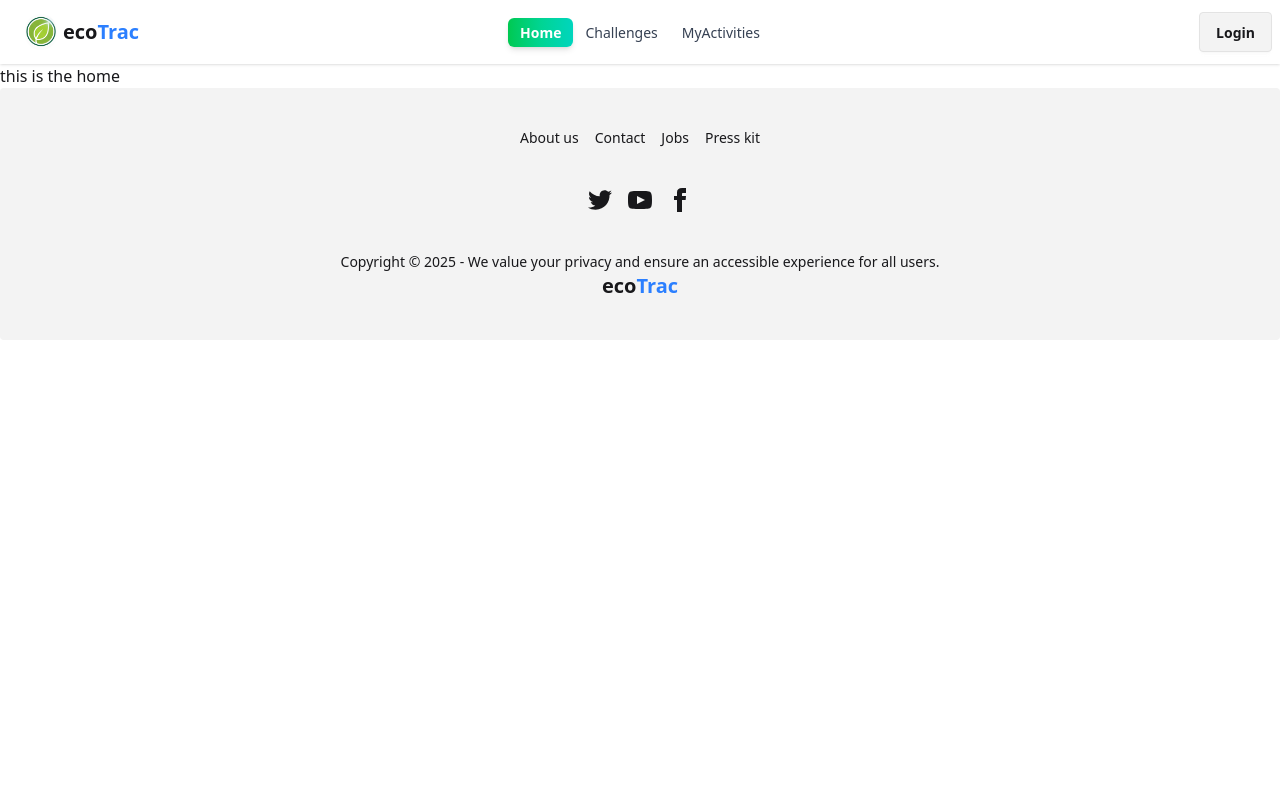
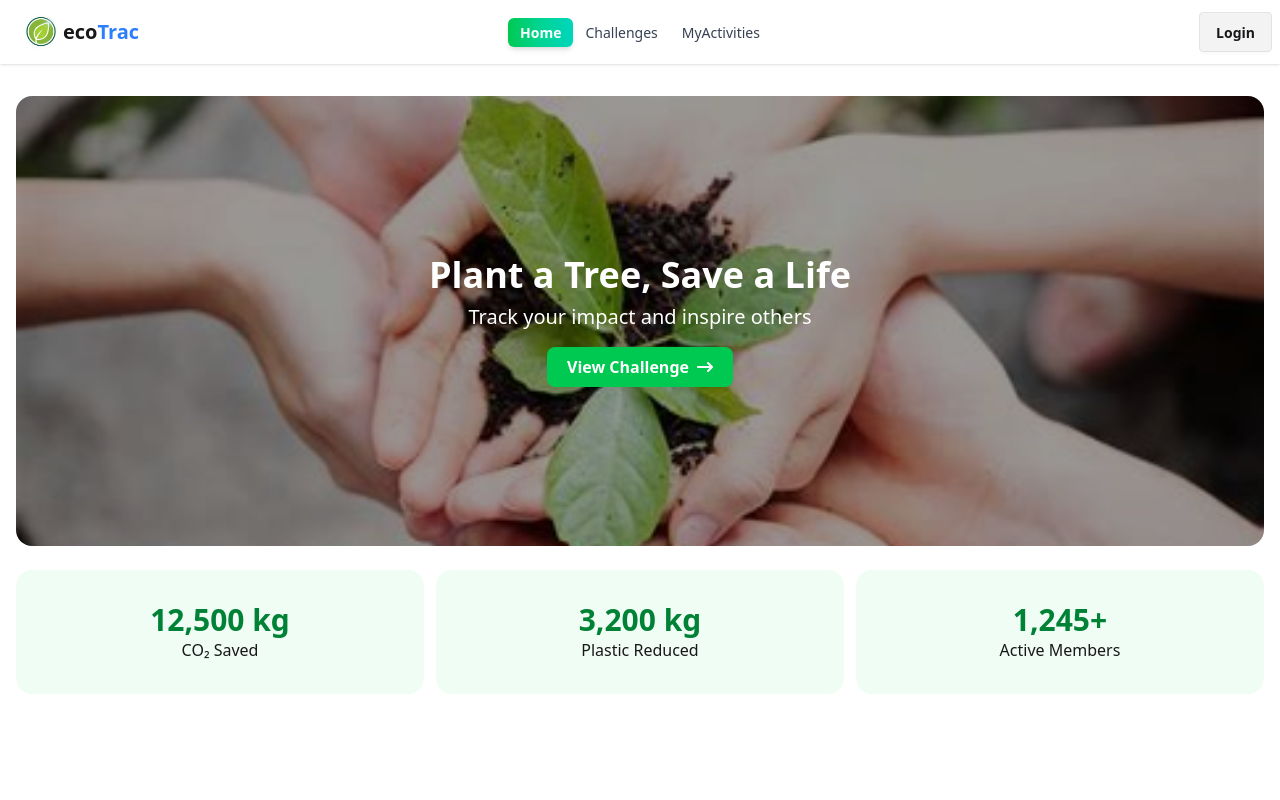
Before and after one commit to nayem-420/b12-a10-ecoTrac-client, a React (Vite) app: page / in a window 1280 px wide. Shown: the top 800 px of the page. Built offline with nearby package versions, Linux system fonts and the light colour scheme.

Commit message:
added header banner section

```diff
--- a/package.json
+++ b/package.json
@@ -11,9 +11,12 @@
   },
   "dependencies": {
     "@tailwindcss/vite": "^4.1.17",
+    "motion": "^12.23.24",
     "react": "^19.2.0",
     "react-dom": "^19.2.0",
+    "react-icons": "^5.5.0",
     "react-router": "^7.9.5",
+    "swiper": "^12.0.3",
     "tailwindcss": "^4.1.17"
   },
   "devDependencies": {
--- a/src/Layouts/ChallengeCard.jsx
+++ b/src/Layouts/ChallengeCard.jsx
@@ -2,9 +2,63 @@ import React from 'react';
 
 const ChallengeCard = () => {
     return (
-        <div>
-
+      <section className="bg-green-50 py-8">
+        // {/* Carousel */}
+        //{" "}
+        <Carousel showThumbs={false} autoPlay infiniteLoop>
+          //{" "}
+          <div>
+            // <img src="/images/plastic-free.jpg" alt="Plastic Free July" />
+            //{" "}
+            <div className="legend bg-opacity-70">
+              // <h2 className="text-2xl font-bold">Plastic-Free July</h2>
+              // <p>Avoid single-use plastic for one month</p>
+              //{" "}
+              <button className="btn btn-success mt-2">View Challenge</button>
+              //{" "}
+            </div>
+            //{" "}
+          </div>
+          //{" "}
+          <div>
+            // <img src="/images/save-energy.jpg" alt="Energy Saver" />
+            //{" "}
+            <div className="legend bg-opacity-70">
+              // <h2 className="text-2xl font-bold">Save Energy Week</h2>
+              // <p>Reduce electricity usage by 10%</p>
+              //{" "}
+              <button className="btn btn-success mt-2">View Challenge</button>
+              //{" "}
+            </div>
+            //{" "}
+          </div>
+          //{" "}
+        </Carousel>
+        // {/* Live Stats */}
+        //{" "}
+        <div className="grid grid-cols-3 text-center mt-6">
+          //{" "}
+          <div>
+            // <h3 className="text-3xl font-bold text-green-700">12,500 kg</h3>
+            // <p>CO₂ Saved</p>
+            //{" "}
+          </div>
+          //{" "}
+          <div>
+            // <h3 className="text-3xl font-bold text-green-700">3,200 kg</h3>
+            // <p>Plastic Reduced</p>
+            //{" "}
+          </div>
+          //{" "}
+          <div>
+            // <h3 className="text-3xl font-bold text-green-700">1,245+</h3>
+            // <p>Active Members</p>
+            //{" "}
+          </div>
+          //{" "}
         </div>
+        //{" "}
+      </section>
     );
 };
 
--- a/src/Layouts/MainLayOuts.jsx
+++ b/src/Layouts/MainLayOuts.jsx
@@ -6,10 +6,10 @@ import Footer from '../Components/Footer';
 const MainLayOuts = () => {
     return (
       <div>
-            <header>
+        <header className="">
           <Navbar></Navbar>
         </header>
-            <main>
+        <main className="flex flex-col min-h-screen px-4 py-8 container mx-auto">
           <Outlet></Outlet>
         </main>
         <footer>
--- /dev/null
+++ b/src/Pages/Banner.jsx
@@ -0,0 +1,58 @@
+import React from "react";
+import { Swiper, SwiperSlide } from "swiper/react";
+import "swiper/css";
+import "swiper/css/autoplay";
+import { Autoplay } from "swiper/modules";
+import { FaArrowRightLong } from "react-icons/fa6";
+
+const slides = [
+  {
+    img: "/src/assets/future-forest-stewardship.png",
+    title: "Join the Future Forest Challenge",
+    subtitle: "Contribute to sustainable reforestation",
+  },
+  {
+    img: "/src/assets/hand-with-plant.png",
+    title: "Plant a Tree, Save a Life",
+    subtitle: "Track your impact and inspire others",
+  },
+  {
+    img: "/src/assets/leaves-full-hand.png",
+    title: "Be an Eco Hero Today",
+    subtitle: "Small steps, big change for our planet",
+  },
+];
+
+const Banner = () => {
+  return (
+    <section className="w-full h-[450px] relative">
+      <Swiper
+        modules={[Autoplay]}
+        autoplay={{ delay: 3000, disableOnInteraction: false }}
+        loop={true}
+        className="w-full h-full rounded-2xl overflow-hidden"
+      >
+        {slides.map((slide, idx) => (
+          <SwiperSlide key={idx} className="relative">
+            <img
+              src={slide.img}
+              alt={slide.title}
+              className="w-full h-full object-cover"
+            />
+            <div className="absolute inset-0 bg-black/40 flex flex-col justify-center items-center text-center text-white">
+              <h2 className="text-3xl md:text-4xl font-bold mb-2">
+                {slide.title}
+              </h2>
+              <p className="text-lg md:text-xl">{slide.subtitle}</p>
+              <button className="flex items-center justify-center gap-2 mt-4 bg-green-500 hover:bg-green-600 px-5 py-2 rounded-lg text-white font-semibold">
+                View Challenge <FaArrowRightLong />
+              </button>
+            </div>
+          </SwiperSlide>
+        ))}
+      </Swiper>
+    </section>
+  );
+};
+
+export default Banner;
--- a/src/Pages/Home.jsx
+++ b/src/Pages/Home.jsx
@@ -1,10 +1,26 @@
 import React from 'react';
+import Banner from './Banner';
 
 const Home = () => {
     return (
-        <div>
-            <h1>this is the home</h1>
+      <div>
+        <Banner></Banner>
+        {/* Live Stats */}
+        <div className="grid grid-cols-3 text-center gap-3 mt-6">
+          <div className="bg-green-50 py-8 rounded-2xl">
+            <h3 className="text-3xl font-bold text-green-700">12,500 kg</h3>
+            <p>CO₂ Saved</p>
+          </div>
+          <div className="bg-green-50 py-8 rounded-2xl">
+            <h3 className="text-3xl font-bold text-green-700">3,200 kg</h3>
+            <p>Plastic Reduced</p>
+          </div>
+          <div className="bg-green-50 py-8 rounded-2xl">
+            <h3 className="text-3xl font-bold text-green-700">1,245+</h3>
+            <p>Active Members</p>
+          </div>
         </div>
+      </div>
     );
 };
 
```
Also changed, not shown: 1 other file (tests, documents, lock files or other folders). Lines whose indentation alone changed are shown as unchanged.
